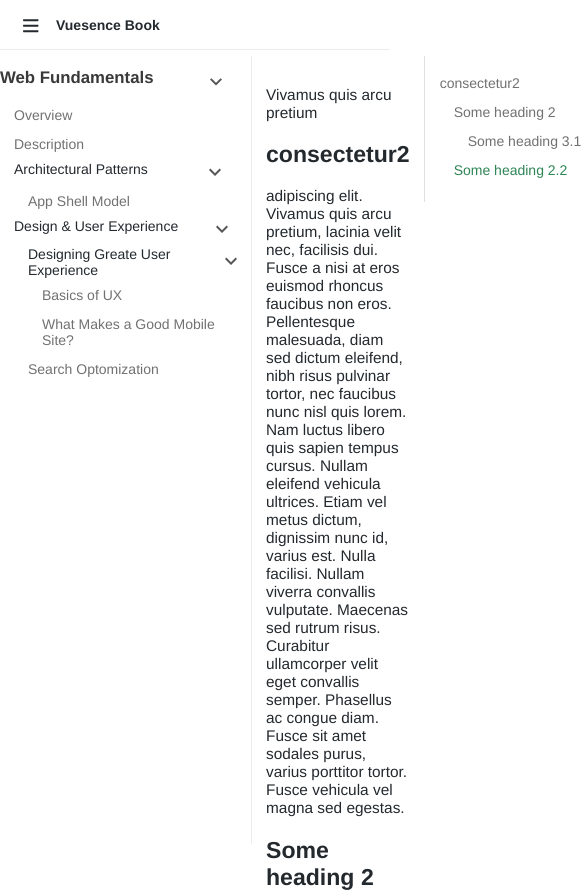
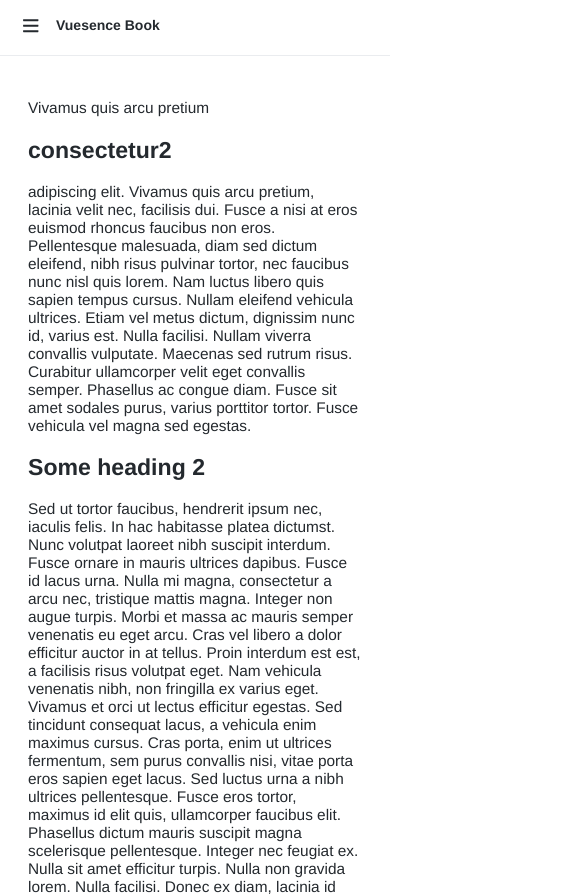
Before and after one commit to vuesence/vuesence-book, a Vue app: page /help in a window 390 px wide. Shown: the top 896 px of the page, 585 px wide, since content can reach past the window. Built offline with nearby package versions, Linux system fonts and the light colour scheme.

Commit message:
Sidebar menu

```diff
--- a/public/custom.css
+++ b/public/custom.css
@@ -1,16 +1,19 @@
 .vsb {
+    --header-height: 4rem;
+}
 
-}
+
 
 .vsb-header {
     /* height: 3rem;     */
     padding: .7rem 1.5rem;
     padding-left: 4rem;
     line-height: 2.2rem;
-    height: 3.6rem;
+    height: var(--header-height);
     box-sizing: border-box;
     border-bottom: 1px solid #eaecef;
     position: fixed;
+    background-color: white;
     top: 0;
     left: 0;
     z-index: 20;
@@ -18,7 +21,7 @@
 }
 .vsb-sidebar-button {
     cursor: pointer;
-    /* display: none; */
+    display: none;
     width: 1.25rem;
     height: 1.25rem;
     position: absolute;
@@ -49,20 +52,27 @@
     position: fixed;
     z-index: 10;
     margin: 0;
-    top: 4rem;
+    top: var(--header-height);
     left: 0;
     bottom: 0;
     box-sizing: border-box;
     border-right: 1px solid #eaecef;
     overflow-y: auto;
+    padding: 1rem;
 }
 
 
-.vsb-article-container {
-    /* display: grid; */
+/* .vsb-article-container {
     padding-left: 18rem;
     display: flex;
     padding-top: 4rem;
+} */
+
+.vsb-container {
+    /* display: grid; */
+    /* padding-left: 18rem; */
+    display: flex;
+    padding-top: var(--header-height);
     /* align-items: flex-start; */
     /* grid-template-columns: auto 200px; */
     /* grid-gap: 20px; */
@@ -71,18 +81,44 @@
 .vsb-article-content-wrapper {
     flex-grow: 1;
     padding: 0 1rem;
+    padding-left: 20rem;
 }
 
 .vsb-article-navigation {
     position: sticky;
-    top: 4rem;
+    top: var(--header-height);
     min-width: 14rem;
     display: block;
-    max-height: 100vh;
+    max-height: calc(100vh - 4rem);
 }
 
 
 
+
+@media (max-width: 719px) {
+    .vsb-header {
+        padding-left: 4rem;
+    }
+    .vsb-sidebar {
+        top: 0;
+        padding-top: 2rem;
+        transform: translateX(-100%);
+        transition: transform .2s ease;
+    }
+    .sidebar-open .vsb-sidebar {
+        transform: translateX(0);
+    }
+
+    .vsb-article-content-wrapper {
+        padding: 2rem;
+    }
+    .vsb-article-navigation {
+        display: none;
+    }
+    .vsb-sidebar-button {
+        display: block;
+    }
+}
 
 
 .vsb-nav-list {
@@ -214,5 +250,5 @@ body {
 
 .vsb-article-content {
     font-size: 1.1em;
-    margin-top: 30px;
+    /* margin-top: 30px; */
 }
--- a/src/App.vue
+++ b/src/App.vue
@@ -1,8 +1,9 @@
 <template>
 	<div id="app" class="app">
-		<VuesenceBook :options='{
+		<VuesenceBook ref="v" :options='{
 			"lazyLoad" : true,
 			"useBasicCSS": true,
+			"showHeader": true,
 		}'>
 		</VuesenceBook>
 	</div>
@@ -15,6 +16,12 @@ import VuesenceBook from "./components/VuesenceBook";
 export default {
 	name: "app",
 	components: { VuesenceBook },
+	// mounted() {
+	// 	setInterval(() => {
+	// 		console.log("1");
+	// 		this.$refs.v.toggleSidebar();
+	// 	}, 3000);
+	// }
 };
 </script>
 
--- a/src/components/NavigationItem.vue
+++ b/src/components/NavigationItem.vue
@@ -109,7 +109,7 @@ export default {
         font-weight: bold;
     }
 
-    .vsb-sidebar .router-link-active {
+    .vsb-main-navigation .router-link-active {
         font-weight: bold;
     } */
 </style>
--- a/src/components/VuesenceBook.vue
+++ b/src/components/VuesenceBook.vue
@@ -1,7 +1,7 @@
 <template>
-	<div>
+	<div ref="vsb" class="vsb">
 		<header class="vsb-header">
-			<div class="vsb-sidebar-button">
+			<div class="vsb-sidebar-button" @click="toggleSidebar">
 				<svg xmlns="http://www.w3.org/2000/svg" aria-hidden="true" role="img" viewBox="0 0 448 512" class="icon">
 					<path fill="currentColor" d="M436 124H12c-6.627 0-12-5.373-12-12V80c0-6.627 5.373-12 12-12h424c6.627 0 12 5.373 12 12v32c0 6.627-5.373 12-12 12zm0 160H12c-6.627 0-12-5.373-12-12v-32c0-6.627 5.373-12 12-12h424c6.627 0 12 5.373 12 12v32c0 6.627-5.373 12-12 12zm0 160H12c-6.627 0-12-5.373-12-12v-32c0-6.627 5.373-12 12-12h424c6.627 0 12 5.373 12 12v32c0 6.627-5.373 12-12 12z"></path>
 				</svg>
@@ -10,32 +10,48 @@
 				Vuesence Book
 			</div>
 		</header>
-		<section data-component="vuesence-book" class="vsb">
+		<section data-component="vuesence-book" class="vsb-container">
+
 			<aside class="vsb-sidebar">
 				<NavigationItemContent
 					:tree='config.data'
 					:level=0
 				/>
 			</aside>
-			<ArticleContainer :articles="articles" :options="options"/>
+
+			<main ref='articleContentWrapper' class="vsb-article-content-wrapper">
+				<ArticleContent :article="article" :options="options" />
+			</main>
+
+			<aside class="vsb-article-navigation">
+				<NavigationItemContent
+					:tree="articleNavTree"
+					:articleNav="true"
+				/>
+			</aside>
+
 		</section>
 	</div>
 </template>
 
 <script>
-// import BookNavigation from "./BookNavigation";
 import NavigationItemContent from "./NavigationItemContent";
-import ArticleContainer from "./ArticleContainer";
 import {loadArticle} from "../vsb-utils";
+import ArticleContent from "./ArticleContent";
+import {VsbEventBus} from "../vsb-utils";
 
 export default {
 	name: "VuesenceBook",
-	components: { NavigationItemContent, ArticleContainer },
+	// components: { NavigationItemContent, ArticleContainer },
+	components: { NavigationItemContent, ArticleContent },
 	props: ['options'],
 	data() {
 		return {
 			config: [],
 			articles: {},
+			article: {},
+			articleNavList: {},
+			articleNavTree: []
 		}
 	},
 	created() {
@@ -88,6 +104,130 @@ export default {
 			}
 		}
 		xhr.send();
+	},
+
+
+	mounted() {
+		if (!this.options.showHeader) {
+			this.$refs.vsb.querySelector("header").style.display = "none";
+			this.$refs.vsb.style.setProperty('--header-height', '0');
+		}
+
+		window.addEventListener('scroll', this.handleScroll)
+		window.addEventListener('resize', this.handleScroll)
+
+		this.article = this.articles[this.$route.params.id];
+		this.calculateHeadings();
+
+		VsbEventBus.$on("scrollTo", (item) => {
+			this.$refs.vsb.classList.remove("sidebar-open");
+			window.scrollTo(0, item.offsetTop - 70);
+		})
+
+	},
+	beforeDestroy() {
+		window.removeEventListener('scroll', this.handleScroll)
+		window.removeEventListener('resize', this.handleScroll)
+	},
+	methods: {
+		toggleSidebar() {
+			this.$refs.vsb.classList.toggle("sidebar-open");
+			// console.log(2);
+
+		},
+		handleScroll() {
+			const offsets =
+				this.articleNavList
+				.map((item) => item.el.getBoundingClientRect().top)
+				.map((item, index) => item > 0  ? index : null)
+				.filter(item => item !== null)
+
+			if(offsets.length > 0) {
+
+				if (this.articleNavList[offsets[0]].el.getBoundingClientRect().top < 100) {
+					Object.values(this.articleNavList).forEach((item) => {
+						item.isActive = false
+					})
+					this.articleNavList[offsets[0]].isActive = true;
+				} else if (offsets.length == 1) {
+					Object.values(this.articleNavList).forEach((item) => {
+						item.isActive = false
+					})
+					this.articleNavList[offsets[0]].isActive = true;
+				}
+			}
+		},
+		async calculateHeadings() {
+			await this.$nextTick();
+
+			this.articleNavTree = []
+			this.articleNavList = []
+
+			const headings = Array.from(this.$refs.articleContentWrapper.querySelectorAll('h1,h2,h3,h4,h5,h6'))
+
+			const buildItem = (items, index) => {
+				const domItem = headings[index]
+				const level = + domItem.tagName.match(/H(\d)/)[1]
+
+				const item = {
+					to: {hash: domItem.id},
+					title: domItem.innerHTML,
+					el: domItem,
+					sections: [],
+					offsetTop: domItem.offsetTop,
+					isActive: false,
+				}
+
+				for(let i = index + 1; i < headings.length; i++) {
+					const headingLevel = +headings[i].tagName.match(/H(\d)/)[1]
+					if(headingLevel === level) {
+						break;
+					}
+					if(headingLevel === level + 1) {
+						buildItem(item.sections, i)
+					}
+				}
+
+				items.push(item)
+				this.articleNavList[index] = item
+			}
+
+			const DOMHeadings = Array.from(
+				this.$refs.articleContentWrapper.querySelectorAll('h1,h2,h3,h4,h5,h6')
+			).map(heading => +heading.tagName.substr(1, 1))
+
+			const min = Math.min(...DOMHeadings)
+
+			headings.forEach((heading, index) => {
+				if(heading.tagName.toLowerCase() === `h${min}`) {
+					buildItem(this.articleNavTree, index)
+				}
+			})
+
+			await this.$nextTick
+			this.handleScroll()
+		}
+	},
+	watch: {
+		article: {
+			async handler() {
+				// console.log("watcher article");
+				this.calculateHeadings();
+			}
+		},
+		articles: {
+			deep: true,
+			async handler() {
+				// console.log("watcher articles");
+				this.article = this.articles[this.$route.params.id];
+				this.calculateHeadings();
+			}
+		},
+		'$route.path': function() {
+			this.article = this.articles[this.$route.params.id];
+		},
 	}
+
+
 };
 </script>
```
